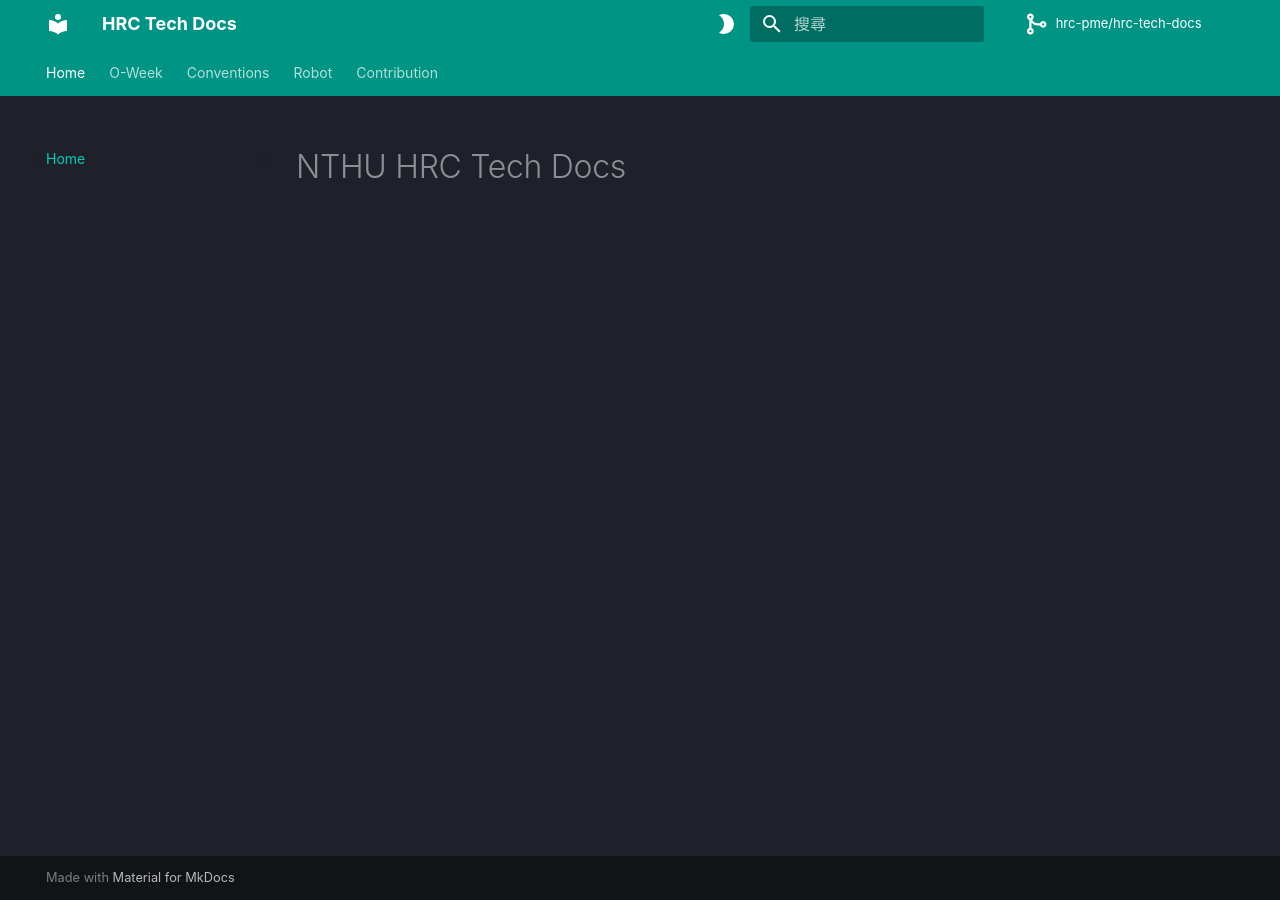
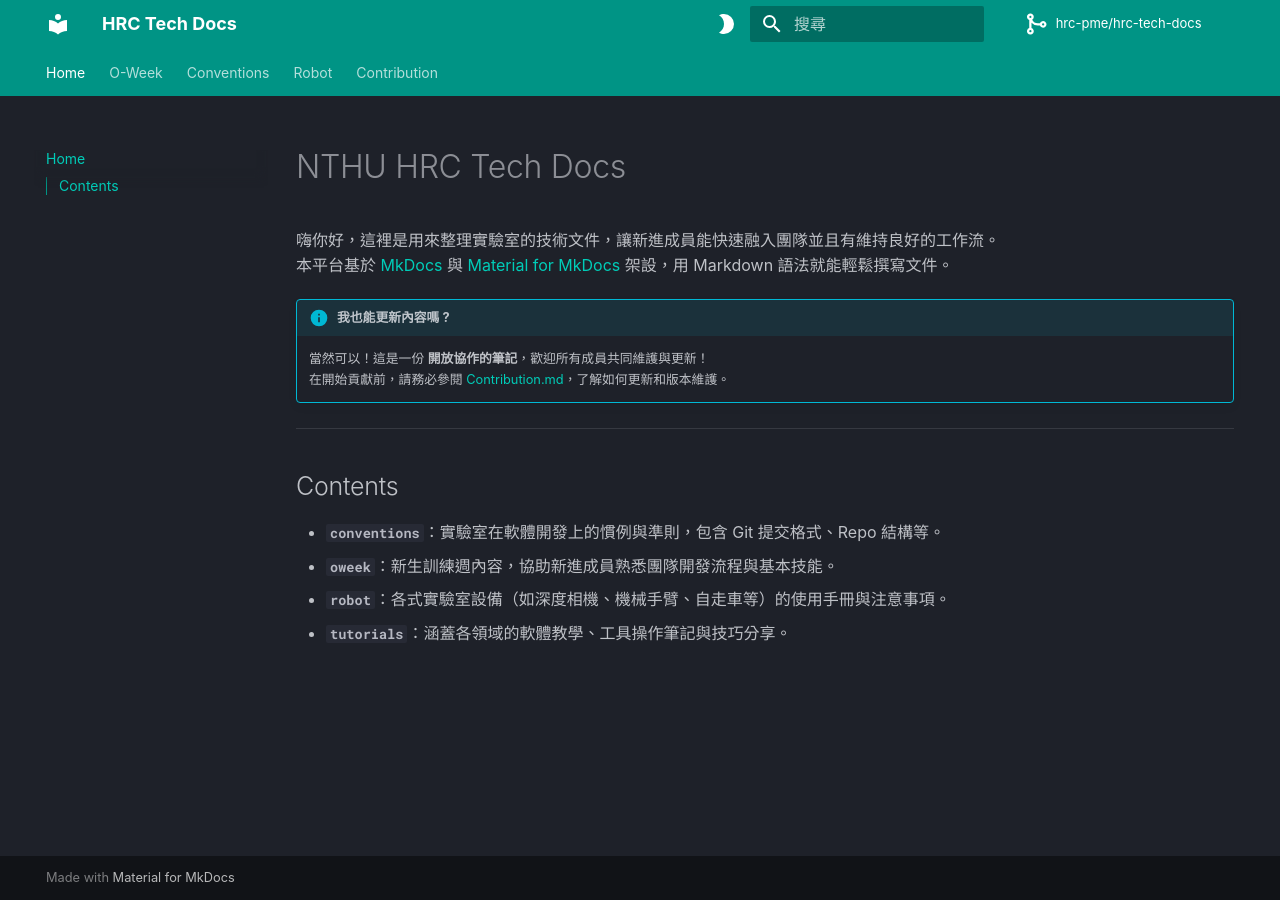
Before and after one commit to hrc-pme/O-Week, an MkDocs documentation site: the page built from docs/index.md, in a window 1280 px wide. Built offline with MkDocs 1.6.1 and Material for MkDocs 9.7.7, drawn with Linux system fonts in a browser that asks for light colours; some web fonts are replaced.

Commit message:
add: index.md

```diff
--- a/docs/index.md
+++ b/docs/index.md
@@ -1 +1,17 @@
 # NTHU HRC Tech Docs
+
+嗨你好，這裡是用來整理實驗室的技術文件，讓新進成員能快速融入團隊並且有維持良好的工作流。
+本平台基於 [MkDocs](https://www.mkdocs.org/) 與 [Material for MkDocs](https://squidfunk.github.io/mkdocs-material/) 架設，用 Markdown 語法就能輕鬆撰寫文件。
+
+!!! info "我也能更新內容嗎 ?"
+    當然可以！這是一份 **開放協作的筆記**，歡迎所有成員共同維護與更新！
+    在開始貢獻前，請務必參閱 [Contribution.md](hrc-tech-docs/contribution)，了解如何更新和版本維護。
+
+---
+
+## Contents
+
+- **`conventions`**：實驗室在軟體開發上的慣例與準則，包含 Git 提交格式、Repo 結構等。
+- **`oweek`**：新生訓練週內容，協助新進成員熟悉團隊開發流程與基本技能。
+- **`robot`**：各式實驗室設備（如深度相機、機械手臂、自走車等）的使用手冊與注意事項。
+- **`tutorials`**：涵蓋各領域的軟體教學、工具操作筆記與技巧分享。
```
